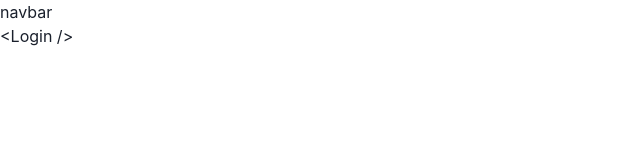
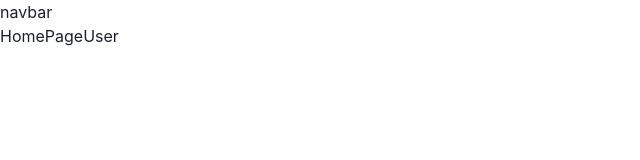
Before and after one commit to pontusva/GuardianTails, a React (Vite) app in the folder frontend/: page / in a window 1280 px wide. Shown: the top 160 px of the page, without its empty margins (0-640 px from the left). Built offline with nearby package versions, Linux system fonts and the light colour scheme.

Commit message:
Setup js-cookie

```diff
--- a/frontend/package.json
+++ b/frontend/package.json
@@ -13,7 +13,9 @@
     "@chakra-ui/react": "^2.8.2",
     "@emotion/react": "^11.11.1",
     "@emotion/styled": "^11.11.0",
+    "@types/js-cookie": "^3.0.6",
     "framer-motion": "^10.16.14",
+    "js-cookie": "^3.0.5",
     "react": "^18.2.0",
     "react-dom": "^18.2.0",
     "react-hook-form": "^7.48.2",
--- a/frontend/src/main.tsx
+++ b/frontend/src/main.tsx
@@ -6,6 +6,7 @@ import RegisterPage from './pages/RegisterPage.tsx';
 import { ChakraProvider } from '@chakra-ui/react';
 import LoginPage from './pages/LoginPage.tsx';
 import App from './App.tsx';
+import HomePageUser from './pages/AuthPages/UserPages/HomePageUser.tsx';
 
 const router = createBrowserRouter([
   {
@@ -14,7 +15,7 @@ const router = createBrowserRouter([
     children: [
       {
         path: '/',
-        element: '<Login />',
+        element: <HomePageUser />,
       },
       { path: 'dashboard', element: '<Dashboard /> ' },
       {
--- /dev/null
+++ b/frontend/src/pages/AuthPages/UserPages/HomePageUser.tsx
@@ -0,0 +1,7 @@
+export default function HomePageUser() {
+  return (
+    <div>
+      <p>HomePageUser</p>
+    </div>
+  );
+}
--- a/frontend/src/pages/LoginPage.tsx
+++ b/frontend/src/pages/LoginPage.tsx
@@ -1,4 +1,5 @@
 import { useForm, SubmitHandler } from 'react-hook-form';
+import Cookies from 'js-cookie';
 import {
   FormErrorMessage,
   FormLabel,
@@ -7,6 +8,7 @@ import {
   Button,
   Stack,
 } from '@chakra-ui/react';
+import { useNavigate } from 'react-router-dom';
 
 interface IFormInput {
   username: string;
@@ -14,6 +16,7 @@ interface IFormInput {
 }
 
 export default function Login() {
+  const navigate = useNavigate();
   const {
     handleSubmit,
     register,
@@ -36,9 +39,10 @@ export default function Login() {
       }),
     });
     const result = await respons.json();
+    const token = result.accessToken;
+    Cookies.set('token', token, { expires: 7, secure: false });
 
-    console.log(result);
-    console.log(errors);
+    navigate('/');
   };
 
   return (
```
Also changed, not shown: 1 other file (tests, documents, lock files or other folders).
